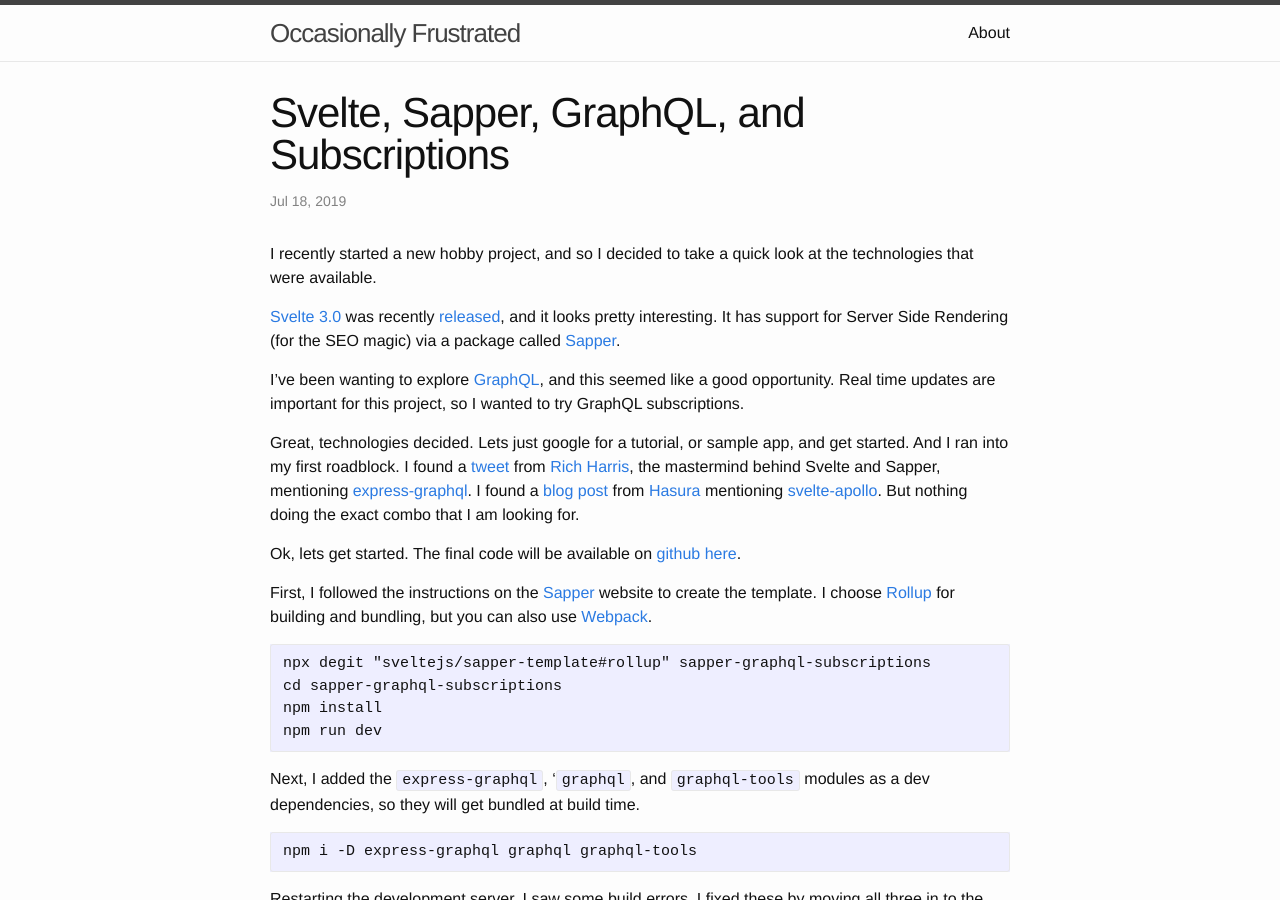
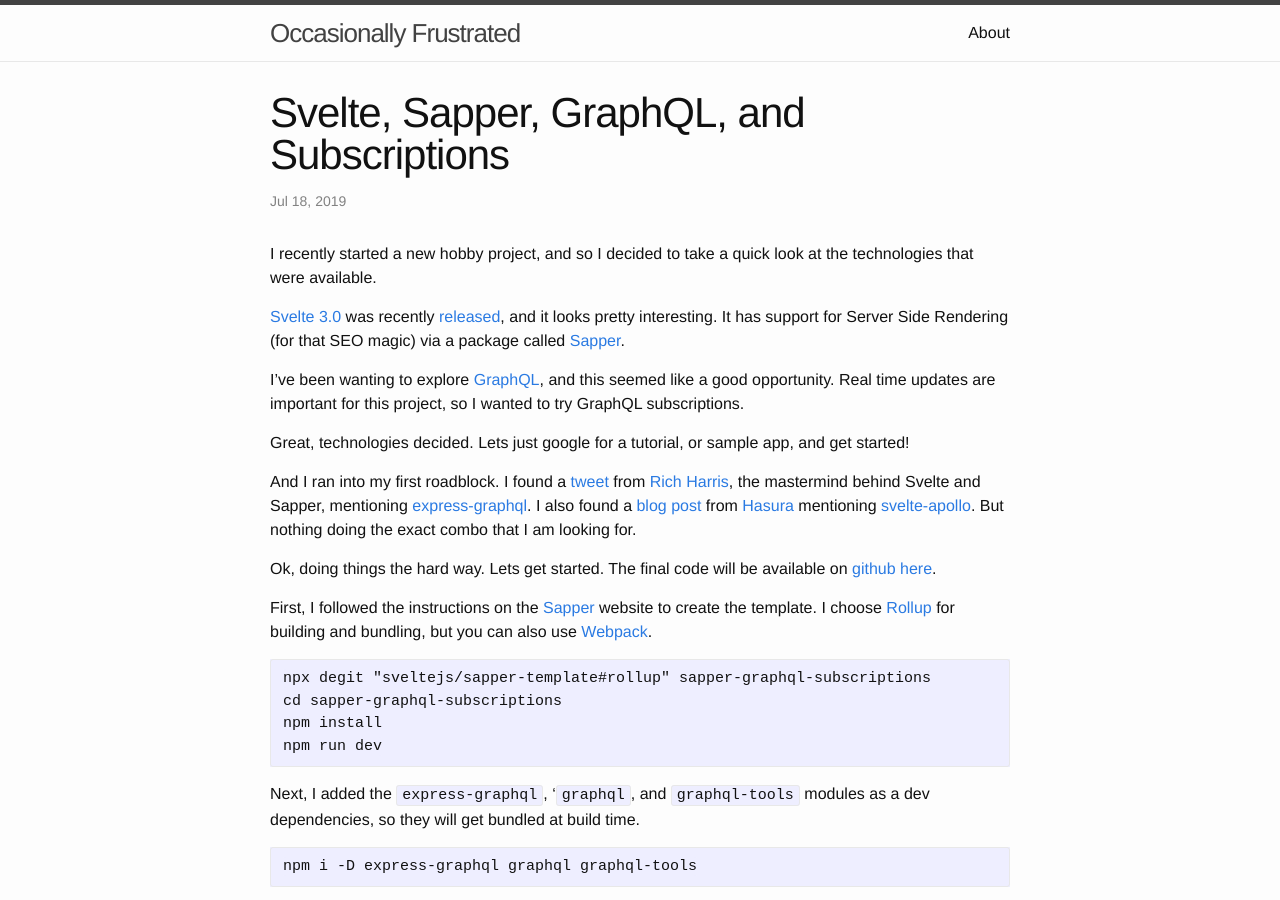
Before and after one commit to abendigo/abendigo.github.io, a Jekyll site: the page built from _posts/2019-07-18-sapper-graphql-subscriptions.markdown, in a window 1280 px wide and 900 px high. Built offline with Jekyll 4.4.1, drawn with Linux system fonts in a browser that asks for light colours; comment, search, counter and statistics services are not loaded.

Commit message:
fixed a few gramatical issues

```diff
--- a/_posts/2019-07-18-sapper-graphql-subscriptions.markdown
+++ b/_posts/2019-07-18-sapper-graphql-subscriptions.markdown
@@ -8,7 +8,7 @@
 look at the technologies that were available.
 
 [Svelte 3.0][svelte] was recently [released][released], and it looks pretty
-interesting. It has support for Server Side Rendering (for the SEO magic)
+interesting. It has support for Server Side Rendering (for that SEO magic)
 via a package called [Sapper][sapper].
 
 I've been wanting to explore [GraphQL][graphql], and this seemed like a
@@ -16,14 +16,16 @@
 I wanted to try GraphQL subscriptions.
 
 Great, technologies decided. Lets just google for a tutorial, or sample
-app, and get started. And I ran into my first roadblock. I found a
+app, and get started!
+
+And I ran into my first roadblock. I found a
 [tweet][tweet] from [Rich Harris][rich], the mastermind behind Svelte
 and Sapper, mentioning [express-graphql][express-graphql].
-I found a [blog post][blog] from [Hasura][hasura] mentioning
+I also found a [blog post][blog] from [Hasura][hasura] mentioning
 [svelte-apollo][svelte-apollo]. But nothing doing the exact combo that I
 am looking for.
 
-Ok, lets get started. The final code will be available on
+Ok, doing things the hard way. Lets get started. The final code will be available on
 [github here][github].
 
 First, I followed the instructions on the [Sapper][sapper] website
```
